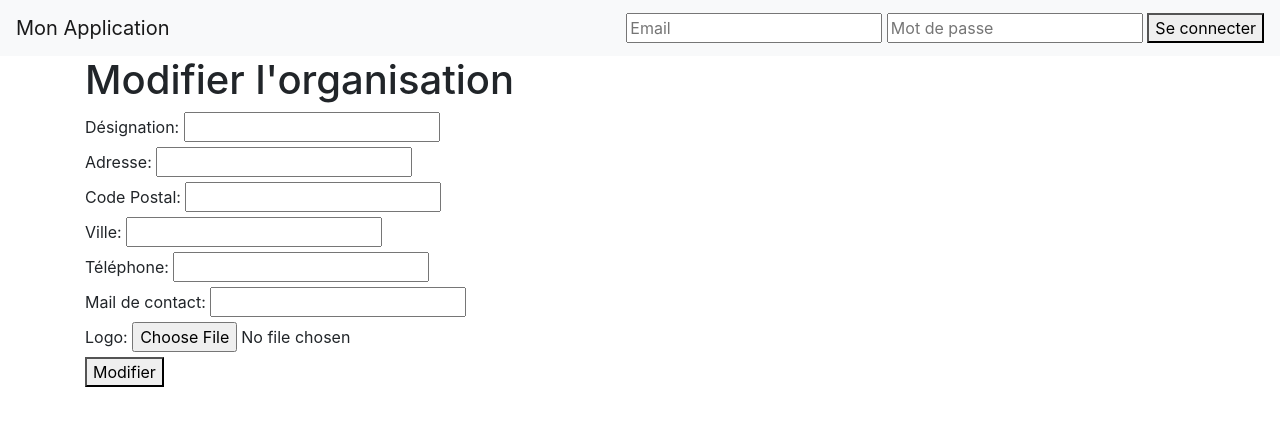
After one commit to Iconoklaste/mon_compta_app, a Flask app: template templates/modifier_organisation.html in a window 1280 px wide. The commit adds this page. Shown: the top 426 px of the page. Run offline with Flask 3, Linux system fonts and the light colour scheme; the template is opened without the code that fills it, so the values that code supplies are empty; parts of the project's set-up code (start-up, migrations or seed data) failed here and were passed over; some libraries are stand-ins or nearby versions.

Commit message:
MAJ user et orga. ajout logo dans facture

```diff
--- a/app.py
+++ b/app.py
@@ -1,3 +1,4 @@
+# c:\wamp\www\mon_compta_app\app.py
 from flask import Flask, render_template, request, redirect, url_for, send_file, make_response, jsonify, session, abort
 from controllers.db_manager import init_db, db
 from controllers.projets_controller import projets_bp  # Import the blueprint
@@ -8,11 +9,14 @@ from flask_migrate import Migrate  # Import Migrate
 from controllers.facturation import generate_facturation_pdf # Import the function from facturation.py
 from functools import wraps
 from werkzeug.security import check_password_hash
+from werkzeug.utils import secure_filename
 
 app = Flask(__name__)
 app.config['SQLALCHEMY_DATABASE_URI'] = 'sqlite:///' + os.path.join(os.path.expanduser("~"), 'compta.db')
 app.config['SQLALCHEMY_TRACK_MODIFICATIONS'] = False
 app.config['SECRET_KEY'] = 'your_secret_key' # Add a secret key
+app.config['MAX_LOGO_SIZE'] = 2 * 1024 * 1024 # 2MB max size for logo
+app.config['ALLOWED_EXTENSIONS'] = {'png', 'jpg', 'jpeg', 'gif'} # Allowed extensions for logo
 
 init_db(app)
 
@@ -30,6 +34,10 @@ def login_required(f):
             return redirect(url_for('index'))
         return f(*args, **kwargs)
     return decorated_function
+
+def allowed_file(filename):
+    return '.' in filename and \
+           filename.rsplit('.', 1)[1].lower() in app.config['ALLOWED_EXTENSIONS']
 
 @app.route('/')
 def index():
@@ -57,7 +65,9 @@ def logout():
 @app.route('/projets')
 @login_required
 def projets():
-    projets = Projet.query.all()
+    user_id = session['user_id']
+    user = User.query.get_or_404(user_id)
+    projets = Projet.query.filter_by(user_id=user_id).all()
     return render_template('projets.html', projets=projets)
 
 @app.route('/projet/<int:projet_id>')
@@ -75,6 +85,8 @@ def projet_detail(projet_id):
 @app.route('/ajouter_projet', methods=['GET', 'POST'])
 @login_required
 def ajouter_projet():
+    user_id = session['user_id']
+    user = User.query.get_or_404(user_id)
     if request.method == 'POST':
         nom = request.form['nom']
         client = request.form['client']
@@ -85,7 +97,6 @@ def ajouter_projet():
         date_debut = date.fromisoformat(date_debut_str) if date_debut_str else None
         date_fin = date.fromisoformat(date_fin_str) if date_fin_str else None
         organisation = Organisation.query.first()
-        user = User.query.first()
 
         nouveau_projet = Projet(nom=nom, client=client, date_debut=date_debut, date_fin=date_fin, statut=statut, prix_total=prix_total, organisation=organisation, user=user)
         db.session.add(nouveau_projet)
@@ -131,6 +142,7 @@ def generer_facture(transaction_id):
 @app.route('/ajouter_user', methods=['GET', 'POST'])
 def ajouter_user():
     organisations = Organisation.query.all()
+    user_organisation = Organisation.query.first()
     if request.method == 'POST':
         nom = request.form['nom']
         prenom = request.form['prenom']
@@ -149,7 +161,7 @@ def ajouter_user():
         db.session.commit()
         return redirect(url_for('index'))
 
-    return render_template('ajouter_user.html', organisations=organisations)
+    return render_template('ajouter_user.html', organisations=organisations, user_organisation=user_organisation)
 
 @app.route('/ajouter_organisation', methods=['POST'])
 def ajouter_organisation():
@@ -168,12 +180,72 @@ def ajouter_organisation():
         return jsonify({'success': True})
     return jsonify({'success': False})
 
+@app.route('/modifier_profil', methods=['GET', 'POST'])
+@login_required
+def modifier_profil():
+    user_id = session['user_id']
+    user = User.query.get_or_404(user_id)
+
+    if request.method == 'POST':
+        user.nom = request.form['nom']
+        user.prenom = request.form['prenom']
+        user.mail = request.form['mail']
+        user.telephone = request.form['telephone']
+        if request.form['password']:
+            user.set_password(request.form['password'])
+        db.session.commit()
+        return redirect(url_for('index'))
+
+    return render_template('modifier_profil.html', user=user)
+
+@app.route('/modifier_organisation', methods=['GET', 'POST'])
+@login_required
+def modifier_organisation():
+    user_id = session['user_id']
+    user = User.query.get_or_404(user_id)
+    organisation = user.organisation
+
+    if request.method == 'POST':
+        organisation.designation = request.form['designation']
+        organisation.adresse = request.form['adresse']
+        organisation.code_postal = request.form['code_postal']
+        organisation.ville = request.form['ville']
+        organisation.telephone = request.form['telephone']
+        organisation.mail_contact = request.form['mail_contact']
+
+        # Handle logo upload
+        if 'logo' in request.files:
+            file = request.files['logo']
+            if file and file.filename != '' and allowed_file(file.filename):
+                try:
+                    organisation.logo = file.read()
+                    organisation.logo_mimetype = file.mimetype
+                except ValueError as e:
+                    return str(e), 400
+            elif file and file.filename != '':
+                return "File type not allowed", 400
+
+        db.session.commit()
+        return redirect(url_for('index'))
+
+    return render_template('modifier_organisation.html', organisation=organisation)
+
+@app.route('/get_logo/<int:organisation_id>')
+def get_logo(organisation_id):
+    organisation = Organisation.query.get_or_404(organisation_id)
+    if organisation.logo:
+        response = make_response(organisation.logo)
+        response.headers.set('Content-Type', organisation.logo_mimetype)
+        return response
+    else:
+        return "Logo not found", 404
+
 if __name__ == '__main__':
     with app.app_context():
         # db.create_all() # Remove this line, Flask-Migrate will handle database creation
         # Create a default organization if none exists
         if not Organisation.query.first():
-            default_organisation = Organisation(designation="Default Organisation", adresse="Default Address", code_postal="00000", ville="Default City", telephone="0123456789", mail_contact="default@example.com", logo="default_logo.png")
+            default_organisation = Organisation(designation="Default Organisation", adresse="Default Address", code_postal="00000", ville="Default City", telephone="0123456789", mail_contact="default@example.com")
             db.session.add(default_organisation)
             db.session.commit()
         pass
--- a/templates/ajouter_user.html
+++ b/templates/ajouter_user.html
@@ -28,7 +28,7 @@
             <label for="organisation">Organisation</label>
             <select class="form-control" id="organisation" name="organisation" required>
                 {% for organisation in organisations %}
-                    <option value="{{ organisation.designation }}">{{ organisation.designation }}</option>
+                    <option value="{{ organisation.designation }}" {% if organisation.designation == user_organisation.designation %}selected{% endif %}>{{ organisation.designation }}</option>
                 {% endfor %}
             </select>
         </div>
--- a/templates/base.html
+++ b/templates/base.html
@@ -23,8 +23,24 @@
                     <li class="nav-item">
                         <a class="nav-link" href="{{ url_for('ajouter_projet') }}">Ajouter un projet</a>
                     </li>
+                    <li class="nav-item dropdown">
+                        <a class="nav-link dropdown-toggle" href="#" id="userDropdown" role="button" data-toggle="dropdown" aria-haspopup="true" aria-expanded="false">
+                            Mon Compte
+                        </a>
+                        <div class="dropdown-menu dropdown-menu-right" aria-labelledby="userDropdown">
+                            <a class="dropdown-item" href="{{ url_for('modifier_profil') }}">Modifier mon profil</a>
+                            <a class="dropdown-item" href="{{ url_for('modifier_organisation') }}">Modifier mon organisation</a>
+                            <div class="dropdown-divider"></div>
+                            <a class="dropdown-item" href="{{ url_for('logout') }}">Déconnexion</a>
+                        </div>
+                    </li>
+                {% else %}
                     <li class="nav-item">
-                        <a class="nav-link" href="{{ url_for('logout') }}">Déconnexion</a>
+                        <form method="POST" action="{{ url_for('login') }}">
+                            <input type="email" name="email" placeholder="Email" required>
+                            <input type="password" name="password" placeholder="Mot de passe" required>
+                            <button type="submit">Se connecter</button>
+                        </form>
                     </li>
                 {% endif %}
             </ul>
--- /dev/null
+++ b/templates/modifier_organisation.html
@@ -0,0 +1,40 @@
+<!-- c:\wamp\www\mon_compta_app\templates\modifier_organisation.html -->
+{% extends 'base.html' %}
+
+{% block content %}
+    <h1>Modifier l'organisation</h1>
+    <form method="POST" enctype="multipart/form-data">
+        <div>
+            <label for="designation">Désignation:</label>
+            <input type="text" id="designation" name="designation" value="{{ organisation.designation }}" required>
+        </div>
+        <div>
+            <label for="adresse">Adresse:</label>
+            <input type="text" id="adresse" name="adresse" value="{{ organisation.adresse }}">
+        </div>
+        <div>
+            <label for="code_postal">Code Postal:</label>
+            <input type="text" id="code_postal" name="code_postal" value="{{ organisation.code_postal }}">
+        </div>
+        <div>
+            <label for="ville">Ville:</label>
+            <input type="text" id="ville" name="ville" value="{{ organisation.ville }}">
+        </div>
+        <div>
+            <label for="telephone">Téléphone:</label>
+            <input type="text" id="telephone" name="telephone" value="{{ organisation.telephone }}">
+        </div>
+        <div>
+            <label for="mail_contact">Mail de contact:</label>
+            <input type="email" id="mail_contact" name="mail_contact" value="{{ organisation.mail_contact }}">
+        </div>
+        <div>
+            <label for="logo">Logo:</label>
+            <input type="file" id="logo" name="logo" accept="image/*">
+            {% if organisation.logo %}
+                <img src="{{ url_for('get_logo', organisation_id=organisation.id) }}" alt="Logo actuel" style="max-width: 100px; max-height: 100px;">
+            {% endif %}
+        </div>
+        <button type="submit">Modifier</button>
+    </form>
+{% endblock %}
```
Also changed, not shown: controllers/facturation.py (+16 -2 lines), migrations/versions/c0057970ec1b_ajout_des_champs_logo_et_logo_mimetype_.py (added, +40 -0 lines), models/organisations.py (+14 -1 lines), templates/modifier_profil.html (added, +29 -0 lines).
